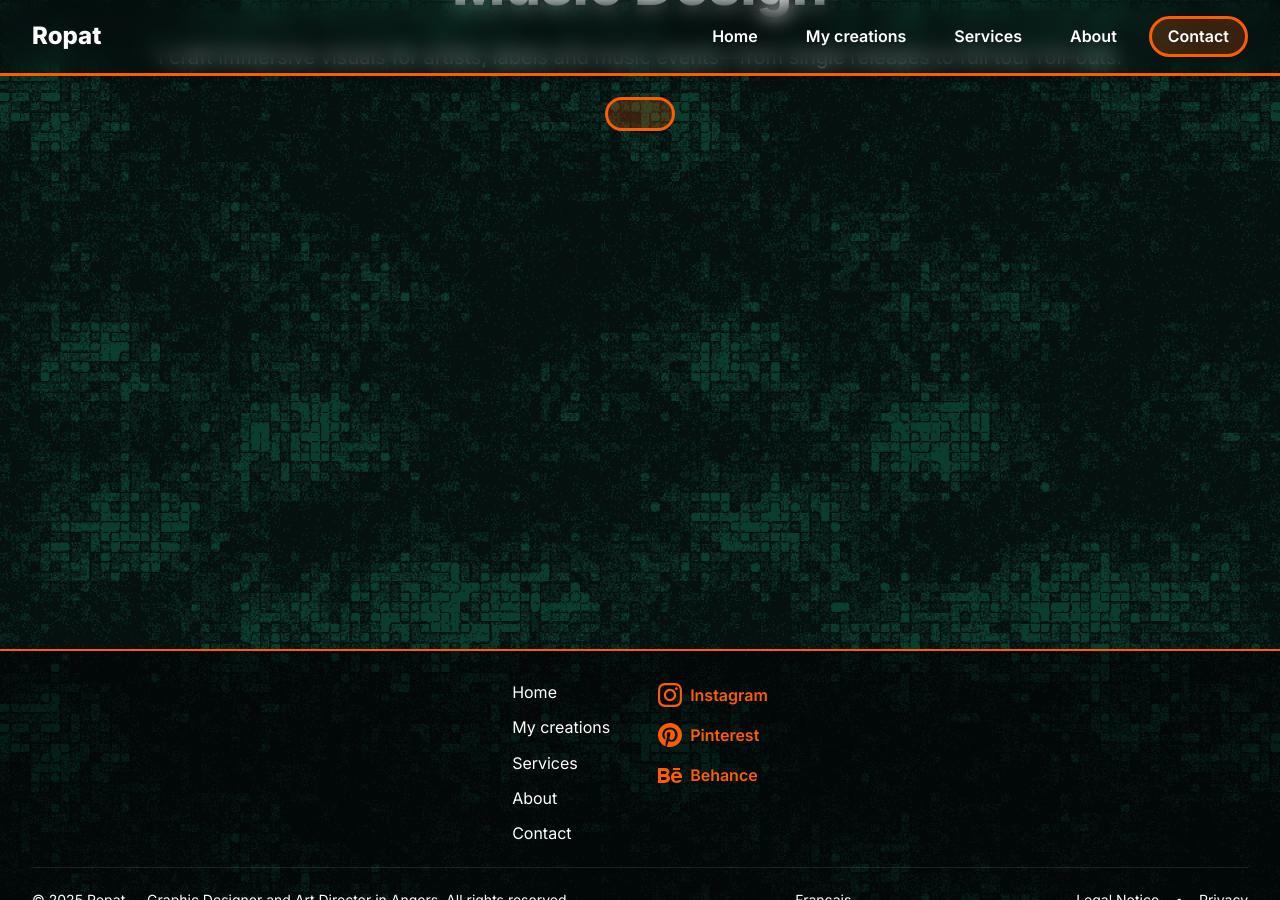
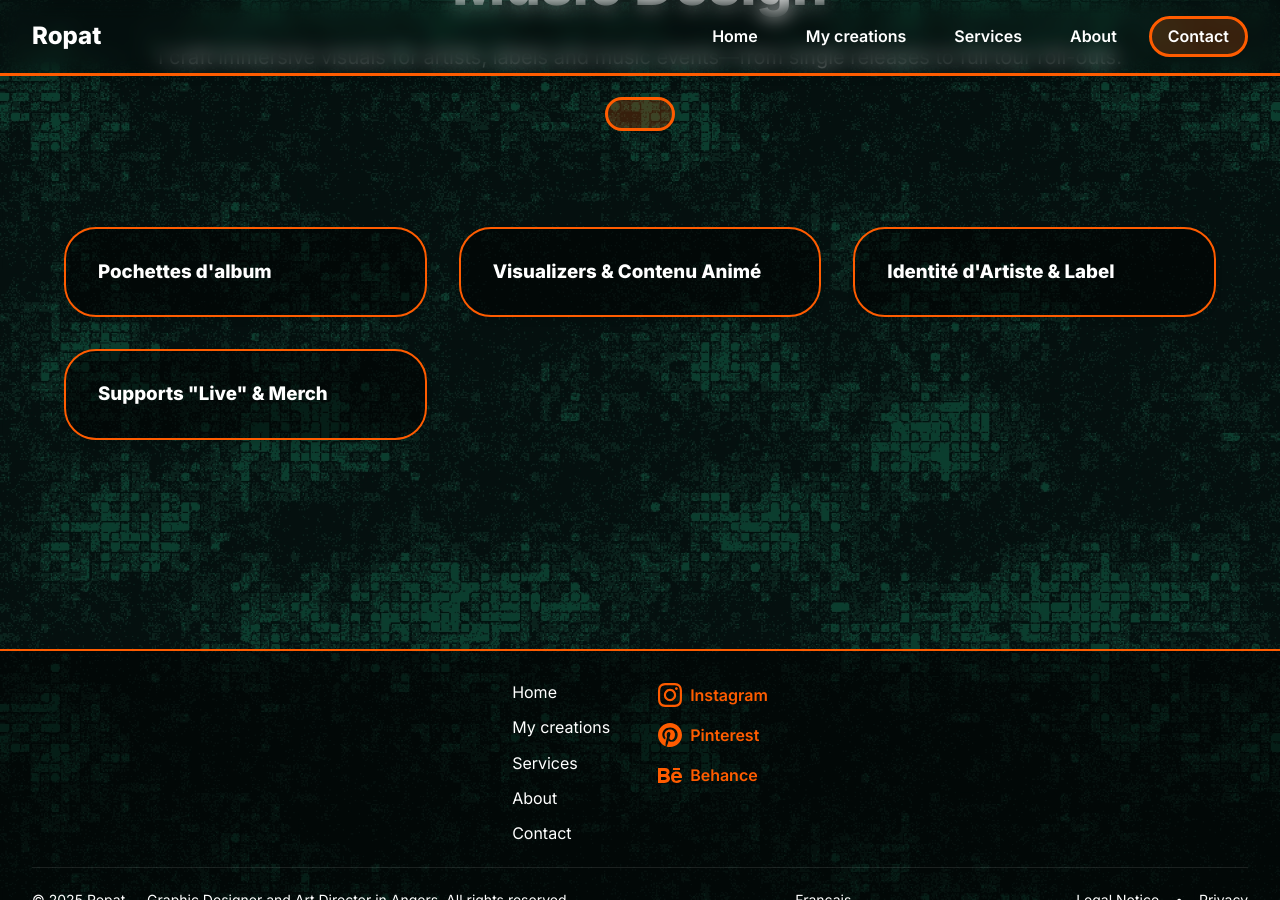
Before and after one commit to 7Nautilus/ropat-portfolio, a Jekyll site: the page built from en/services/music-design.html, in a window 1280 px wide and 900 px high, scrolled down 327 px. Built offline with Jekyll 4.4.1, drawn with Linux system fonts in a browser that asks for light colours.

```diff
--- a/_data/services.yml
+++ b/_data/services.yml
@@ -56,6 +56,10 @@
   description:
     fr: "Création de pochettes d'album, visualizers, affiches de concert et tout support visuel pour artistes et labels musicaux."
     en: "Creation of album covers, visualizers, concert posters and all visual materials for artists and music labels."
+  tools:
+    - nom: "#Photoshop"
+    - nom: "#After Effects"
+    - nom: "#Blender"
   hero:
     fr:
       hero_title: "Design pour la musique"
@@ -69,10 +73,11 @@
     cta:
         text: "Let's discuss your project"
         url: "/en/contact.html"
-  tools:
-    - nom: "#Photoshop"
-    - nom: "#After Effects"
-    - nom: "#Blender"
+  services :
+    - nom: "Pochettes d'album"
+    - nom: "Visualizers & Contenu Animé"
+    - nom: "Identité d'Artiste & Label"
+    - nom: "Supports \"Live\" & Merch"
 
 - id: branding-visual-strategy
   slug:
```
